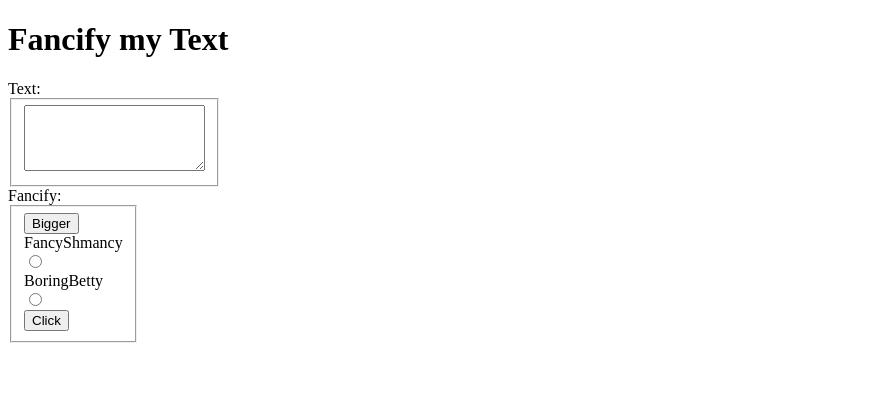
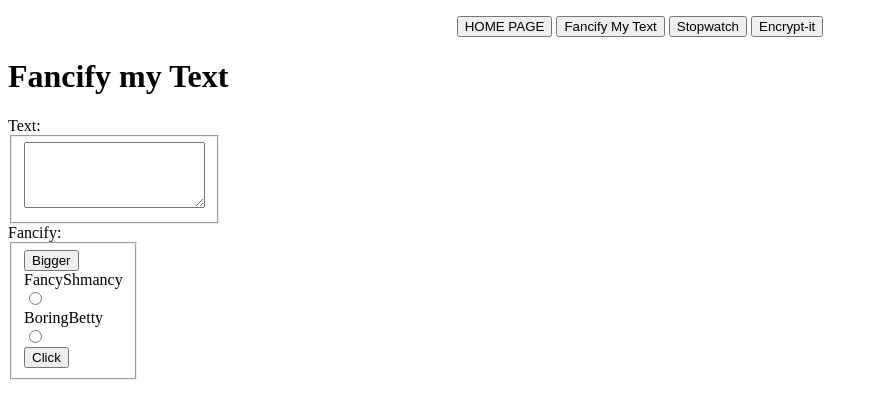
Before and after one commit to VuDo314/csc196w, a plain HTML site: page html/fancifymytext.html in a window 1280 px wide. Shown: the whole page, without its empty margins (0-878 px from the left). Drawn offline with Linux system fonts and the light colour scheme.

Commit message:
Update fancifymytext.html

```diff
--- a/html/fancifymytext.html
+++ b/html/fancifymytext.html
@@ -9,6 +9,14 @@
 	</head>
 
 	<body>
+
+		<center><p>
+ <input type="button" onclick="location.href='https://vudo314.github.io/csc196w/';" value="HOME PAGE" />
+	<input type="button" onclick="location.href='https://vudo314.github.io/csc196w/html/fancifymytext.html';" value="Fancify My Text" />
+	  <input type="button" onclick="location.href='https://vudo314.github.io/csc196w/html/stopwatch.html';" value="Stopwatch" />
+	  <input type="button" onclick="location.href='https://vudo314.github.io/csc196w/html/encrypt-it.html';" value="Encrypt-it" /> </p></center>
+
+
 		<h1>Fancify my Text</h1>
 
 
```
